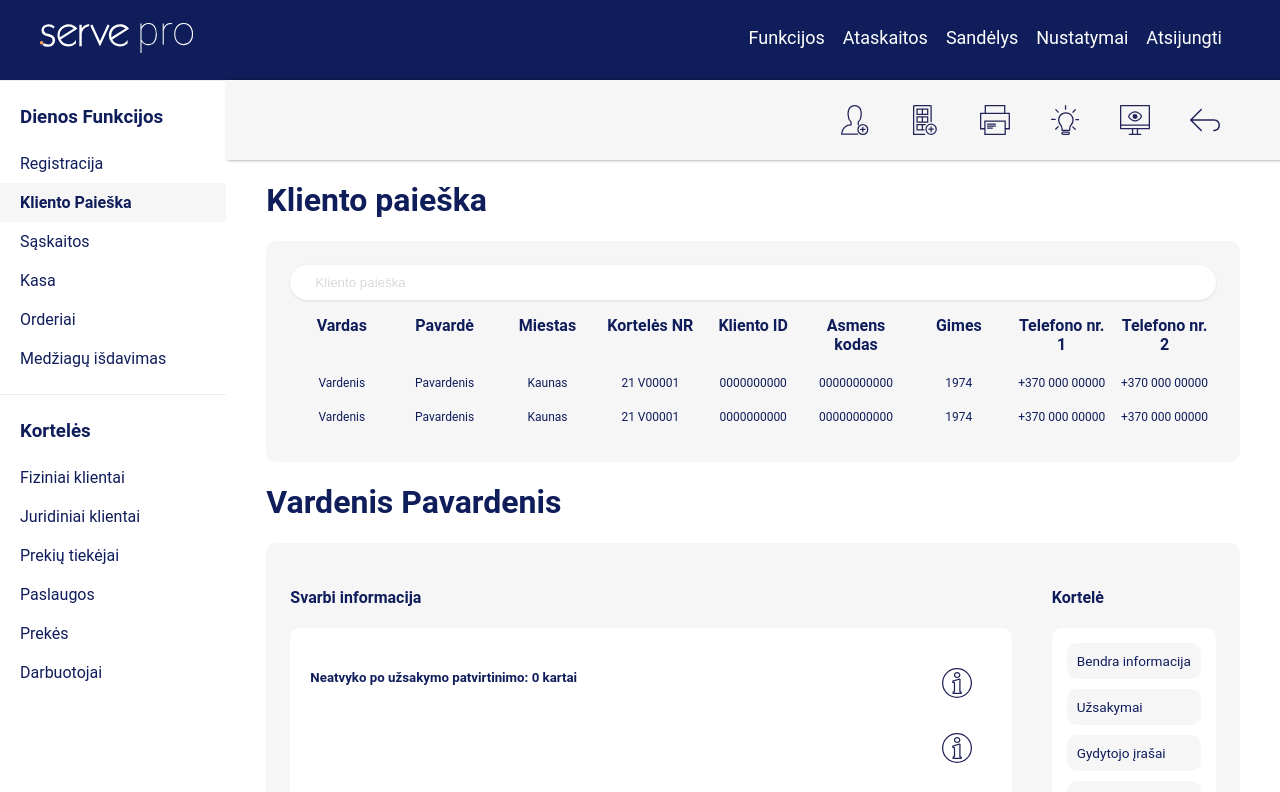
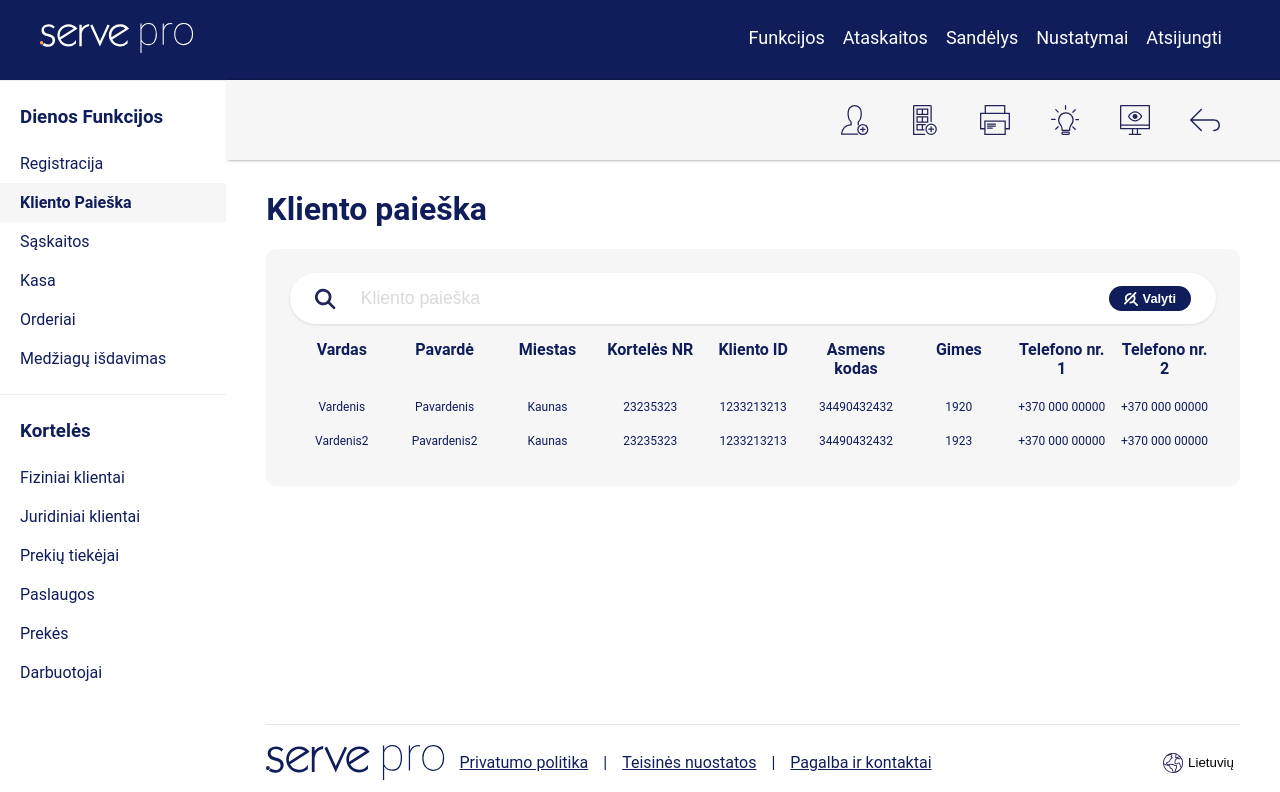
Before and after one commit to modestas9k/Specto-uzduotis, a React (Create React App) app: page / in a window 1280 px wide. Shown: the top 792 px of the page. Built offline with nearby package versions, Linux system fonts and the light colour scheme.

Commit message:
change static page to components

```diff
--- a/src/pages/FunctionsPage/FunctionsPage.css
+++ b/src/pages/FunctionsPage/FunctionsPage.css
@@ -2,37 +2,17 @@
   display: flex;
   flex-direction: row;
   width: 100%;
-}
-
-/* Asside */
-
-.asside__container {
-  width: 275px;
-}
-.asside__nav {
-  padding-top: 25px;
-  border-top: 1px solid #eee;
-}
-.asside__nav h3 {
-  margin: 0;
-  padding: 0px 20px;
-}
-.asside__nav ul {
-  list-style: none;
-  padding: 0;
-}
-.asside__nav li {
-  padding: 10px 20px;
-}
-.active-list-item {
-  background-color: #F7F6F7;
-  font-weight: bold;
+  min-height: calc(100vh - 80px);
+  position: relative;
 }
 
 /* Main */
 
 .main-view {
   width: 100%;
+  display: flex;
+  flex-direction: column;
+  justify-content: space-between;
 }
 
 /* Top Buttons */
@@ -40,92 +20,14 @@
 .top-buttons-wrapper {
   display: flex;
   flex-direction: row;
-  justify-content: end;
+  justify-content: flex-end;
   width: 100%;
   background-color: #F7F6F7;
   padding: 5px 40px;
   box-sizing: border-box;
   box-shadow: 2px 0px 3px rgba(0, 0, 0, 0.5);
 }
-.svg-wrapper {
-  width: 60px;
-  height: 60px;
-  display: flex;
-  align-items: center;
-  justify-content: center;
-  margin: 5px;
-  border-radius: 10px;
-}
-.svg-wrapper:hover {
-  background-color: #E8E8E8;
-}
-.svg {
-  max-width: 30px;
-  height: 30px;
 
-}
-.wrapper {
-  margin: 10px 40px;
-}
-
-/* Client Seach Table */
-
-.client-search-table {
-  background-color: #F7F6F7;
-  padding: 1.5em;
-  border-radius: 10px;
-  overflow: scroll;
-}
-
-/* Search Input */
-
-.search-input {
-  padding: 10px 25px;
-  border-radius: 50px;
-  border: none;
-  width: 100%;
-  box-shadow: 0px 1px 3px rgba(0, 0, 0, 0.1);
-
-}
-::placeholder {
-  color: #D9D9D9;
-}
-
-/* Clients Table */
-
-.clients-table {
-  display: flex;
-  flex-direction: column;
-  margin-top: 0.5rem;
-  overflow: auto;
-}
-.clients-table tr {
-  display: flex;
-  margin-bottom: 0.5rem;
-}
-
-.clients-table tr th, .clients-table tr td {
-  display: flex;
-  flex: 1;
-  padding: .5em;
-  justify-content: center;
-}
-.clients-table th {
-  font-size: 1rem;
-}
-.clients-table td {
-  font-size: 0.75rem;
-}
-.client-table__client-row {
-  border-radius: 50px;
-}
-.client-table__client-row:hover {
-  background-color: #465fcc6b;
-}
-.client-table__client-row:active {
-  background-color: #0F1D5B;
-  color: rgb(255, 255, 255);
-}
 
 /* Search Result Table */
 
@@ -144,6 +46,12 @@
   border-radius: 10px;
   display: flex;
   justify-content: space-between;
+}
+.client__info--span {
+  background-color: #F7F6F7;
+  border-radius: 20px;
+  color: #FFA35F;
+  padding: 0px 10px;
 }
 
 /* Client Menu */
@@ -166,43 +74,23 @@
 .client__menu li:hover {
   background-color: #E8E8E8;
 }
-
-/* Footer */
-
-footer {
+.loading {
   display: flex;
-  flex-direction: row;
-  justify-content: space-between;
-  margin: 40px 40px 0px 40px;
-  padding: 20px 0px;
-  border-top: 1px solid rgba(0, 0, 0, 0.1);
-}
-footer div {
-  display: flex;
-  align-items: center;
-  justify-content: center;
-}
-.footer__logo {
-  height: 35px;
-  margin-right: 15px;
-}
-.footer__links a {
-  color: inherit;
-}
-.footer__links span {
-  margin: 0px 15px;
-}
-
-/* Language button */
-
-.language-btn {
-  display: inline-flex;
   justify-content: center;
   align-items: center;
-  border: none;
-  background-color: #ffffff;
+  width: 100%;
+  margin-top: 40px;
 }
-.language-btn__svg {
-  height: 20px;
-  padding: 5px;
+.loading div {
+  display: flex;
+  justify-content: center;
+  align-items: center;
+  width: fit-content;
+  padding: 5px 15px;
+  background-color: #0F1D5B;
+  border-radius: 20px;
+  color: #ffffff;
 }
+.loading__icon {
+  height: 24px;
+}
--- a/src/pages/FunctionsPage/FunctionsPage.jsx
+++ b/src/pages/FunctionsPage/FunctionsPage.jsx
@@ -1,3 +1,4 @@
+import React, { useEffect, useState } from 'react';
 import './FunctionsPage.css';
 import { ReactComponent as AddPeople } from '../../assets/addPeople.svg';
 import { ReactComponent as AddFirm } from '../../assets/addFirm.svg';
@@ -6,142 +7,122 @@ import { ReactComponent as Idea } from '../../assets/idea.svg';
 import { ReactComponent as Computer } from '../../assets/computer.svg';
 import { ReactComponent as Back } from '../../assets/back.svg';
 import { ReactComponent as Info } from '../../assets/info.svg';
-import { ReactComponent as Logo } from '../../assets/logo.svg';
-import { ReactComponent as World } from '../../assets/world.svg';
+import { ReactComponent as Loading } from '../../assets/time.svg';
+import { ActionButton, AsideMenu, ClientsTable, Footer, Search, Wrapper } from '../../components/';
+
+const clientsExampleData = [
+    {
+        id: 1,
+        name: 'Vardenis',
+        surname: 'Pavardenis',
+        city: 'Kaunas',
+        cardNumber: 23235323,
+        ID: 1233213213,
+        personalCode: 34490432432,
+        bornDate: 1920,
+        phone1: '+370 000 00000',
+        phone2: '+370 000 00000',
+    },
+    {
+        id: 2,
+        name: 'Vardenis2',
+        surname: 'Pavardenis2',
+        city: 'Kaunas',
+        cardNumber: 23235323,
+        ID: 1233213213,
+        personalCode: 34490432432,
+        bornDate: 1923,
+        phone1: '+370 000 00000',
+        phone2: '+370 000 00000',
+    },
+];
 
 function FunctionsPage() {
+    const [client, setClient] = useState('');
+    const [searchValue, setSearchValue] = useState('');
+    const [clientsData, setClientsData] = useState('');
+
+    const [loadingClient, setLoadingClient] = useState(false);
+
+    const selectedClient = (childData) => {
+        const client = clientsExampleData.filter((client) => client.id === childData);
+        setClient(client);
+    };
+    const searchInputData = (childData) => {
+        setSearchValue(childData);
+    };
+    useEffect(() => {
+        setLoadingClient(true);
+        const timer = setTimeout(() => {
+            setLoadingClient(false);
+        }, 1000);
+        return () => clearTimeout(timer);
+    }, [client]);
+
+    useEffect(() => {
+        if (searchValue) {
+            const results = clientsExampleData.filter((client) =>
+                client.name.toLowerCase().includes(searchValue)
+            );
+            setClientsData(results);
+        } else {
+            setClientsData(clientsExampleData);
+        }
+    }, [searchValue]);
+
     return (
         <div className="main-container">
-            <asside className="asside__container">
-                <div className="asside__nav">
-                    <h3>Dienos Funkcijos</h3>
-                    <ul>
-                        <li>Registracija</li>
-                        <li className="active-list-item">Kliento Paieška</li>
-                        <li>Sąskaitos</li>
-                        <li>Kasa</li>
-                        <li>Orderiai</li>
-                        <li>Medžiagų išdavimas</li>
-                    </ul>
+            <AsideMenu />
+
+            <div className="main-view">
+                <div>
+                    <div className="top-buttons-wrapper">
+                        <ActionButton Icon={AddPeople} tooltip="Naujas žmogus" />
+                        <ActionButton Icon={AddFirm} tooltip="Nauja įmonė" />
+                        <ActionButton Icon={Print} tooltip="Atspausdinti" />
+                        <ActionButton Icon={Idea} tooltip="Daugiau informacijos" />
+                        <ActionButton Icon={Computer} tooltip="Nustatymai" />
+                        <ActionButton Icon={Back} tooltip="Atgal" />
                     </div>
-                <div className="asside__nav">
-                    <h3>Kortelės</h3>
-                    <ul>
-                        <li>Fiziniai klientai</li>
-                        <li>Juridiniai klientai</li>
-                        <li>Prekių tiekėjai</li>
-                        <li>Paslaugos</li>
-                        <li>Prekės</li>
-                        <li>Darbuotojai</li>
-                    </ul>
+
+                    <Wrapper title="Kliento paieška">
+                        <div>
+                            <Search searchInputData={searchInputData} />
+
+                            <ClientsTable clients={clientsData} selectedClient={selectedClient} />
                         </div>
-            </asside>
-
-            <main className="main-view">
-                <div className="top-buttons-wrapper">
-                    <a>
-                        <div className="svg-wrapper">
-                            <AddPeople className="svg" />
-                        </div>
-                    </a>
-                    <a>
-                        <div className="svg-wrapper">
-                            <AddFirm className="svg" />
-                        </div>
-                    </a>
-                    <a>
-                        <div className="svg-wrapper">
-                            <Print className="svg" />
-                        </div>
-                    </a>
-                    <a>
-                        <div className="svg-wrapper">
-                            <Idea className="svg" />
-                        </div>
-                    </a>
-                    <a>
-                        <div className="svg-wrapper">
-                            <Computer className="svg" />
-                        </div>
-                    </a>
-                    <a>
-                        <div className="svg-wrapper">
-                            <Back className="svg" />
-                        </div>
-                    </a>
-                </div>
-                <div className="wrapper">
-                    <h1>Kliento paieška</h1>
-                    <div className="client-search-table">
-                        {/* Search Input */}
+                    </Wrapper>
+                    {loadingClient && client ? (
+                        <div className="loading">
                             <div>
-                            <input
-                                id="search"
-                                className="search-input"
-                                type="search"
-                                placeholder="Kliento paieška"
-                            />
-                        </div>
-                        {/* Clients Table */}
-                        <table className="clients-table">
-                            <tr>
-                                <th>Vardas</th>
-                                <th>Pavardė</th>
-                                <th>Miestas</th>
-                                <th>Kortelės NR</th>
-                                <th>Kliento ID</th>
-                                <th>Asmens kodas</th>
-                                <th>Gimes</th>
-                                <th>Telefono nr. 1</th>
-                                <th>Telefono nr. 2</th>
-                            </tr>
-                            <tr>
-                                <td>Vardenis</td>
-                                <td>Pavardenis</td>
-                                <td>Kaunas</td>
-                                <td>21 V00001</td>
-                                <td>0000000000</td>
-                                <td>00000000000</td>
-                                <td>1974</td>
-                                <td>+370 000 00000</td>
-                                <td>+370 000 00000</td>
-                            </tr>
-                            <tr className="client-table__client-row">
-                                <td>Vardenis</td>
-                                <td>Pavardenis</td>
-                                <td>Kaunas</td>
-                                <td>21 V00001</td>
-                                <td>0000000000</td>
-                                <td>00000000000</td>
-                                <td>1974</td>
-                                <td>+370 000 00000</td>
-                                <td>+370 000 00000</td>
-                            </tr>
-                        </table>
+                                <span>Informacija kraunasi</span>
+                                <Loading className="loading__icon" />
                             </div>
                         </div>
-                <div className="wrapper">
-                    <h1>Vardenis Pavardenis</h1>
-                    <div className="client-search-table client-wrapper">
+                    ) : (
+                        ''
+                    )}
+                    {client &&
+                        loadingClient == false &&
+                        client.map((client) => {
+                            return (
+                                <Wrapper key={client.id} title={`${client.name} ${client.surname}`}>
+                                    <div className="client-wrapper">
                                         <div className="client">
                                             <h4>Svarbi informacija</h4>
                                             <div className="client__info">
                                                 <div className="">
                                                     <h5>
-                                        Neatvyko po užsakymo patvirtinimo: <span>0</span> kartai
+                                                        Neatvyko po užsakymo patvirtinimo:{' '}
+                                                        <span className="client__info--span">
+                                                            0
+                                                        </span>{' '}
+                                                        kartai
                                                     </h5>
                                                 </div>
                                                 <div>
-                                    <a>
-                                        <div className="svg-wrapper">
-                                            <Info className="svg" />
-                                        </div>
-                                    </a>
-                                    <a>
-                                        <div className="svg-wrapper">
-                                            <Info className="svg" />
-                                        </div>
-                                    </a>
+                                                    <ActionButton Icon={Info} />
+                                                    <ActionButton Icon={Info} />
                                                 </div>
                                             </div>
                                         </div>
@@ -162,25 +143,12 @@ function FunctionsPage() {
                                             </ul>
                                         </div>
                                     </div>
+                                </Wrapper>
+                            );
+                        })}
                 </div>
-                <footer>
-                    <div>
-                        <Logo className="footer__logo" />
-                        <div className="footer__links">
-                            <a href="#">Privatumo politika</a>
-                            <span>|</span>
-                            <a href="#">Teisinės nuostatos</a>
-                            <span>|</span>
-                            <a href="#">Pagalba ir kontaktai</a>
+                <Footer />
             </div>
-                    </div>
-                    <div>
-                        <button className="language-btn">
-                            <World className="language-btn__svg" /> Lietuvių
-                        </button>
-                    </div>
-                </footer>
-            </main>
         </div>
     );
 }
```
Lines whose indentation alone changed are shown as unchanged.
